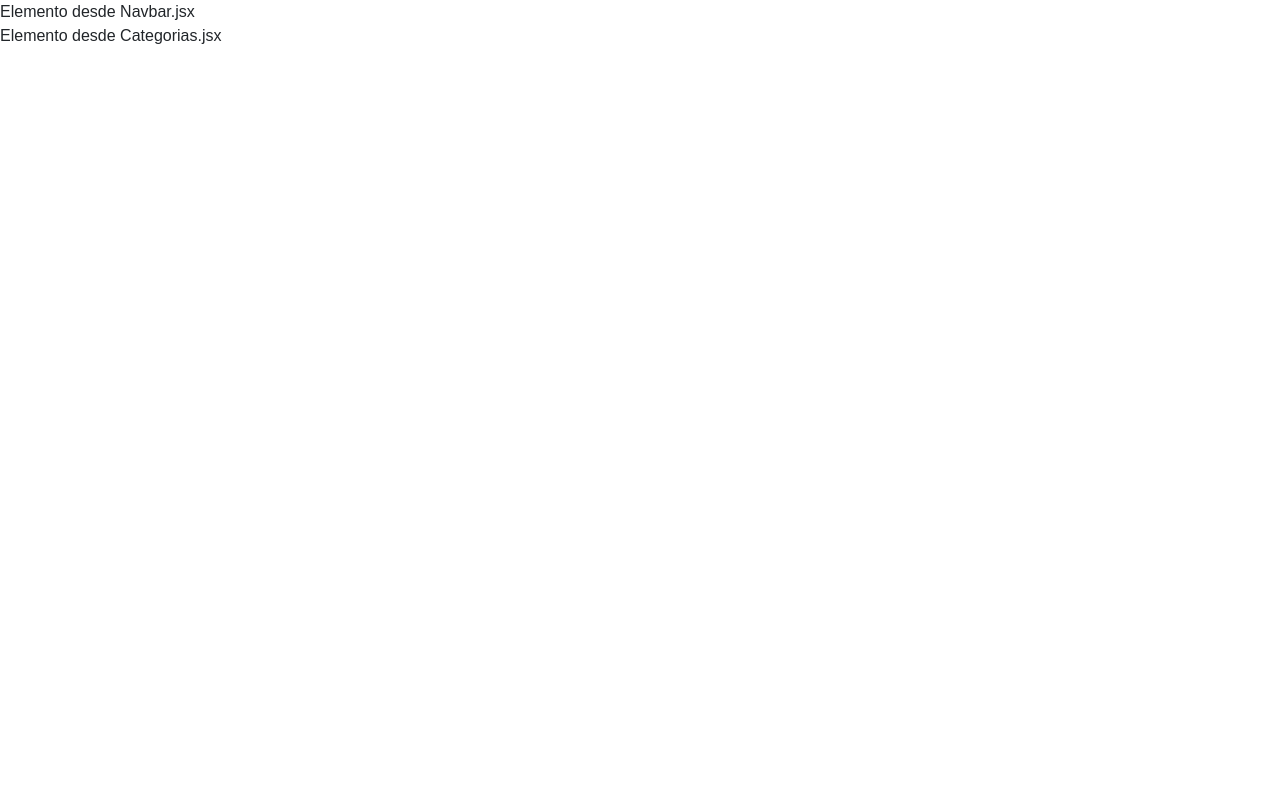
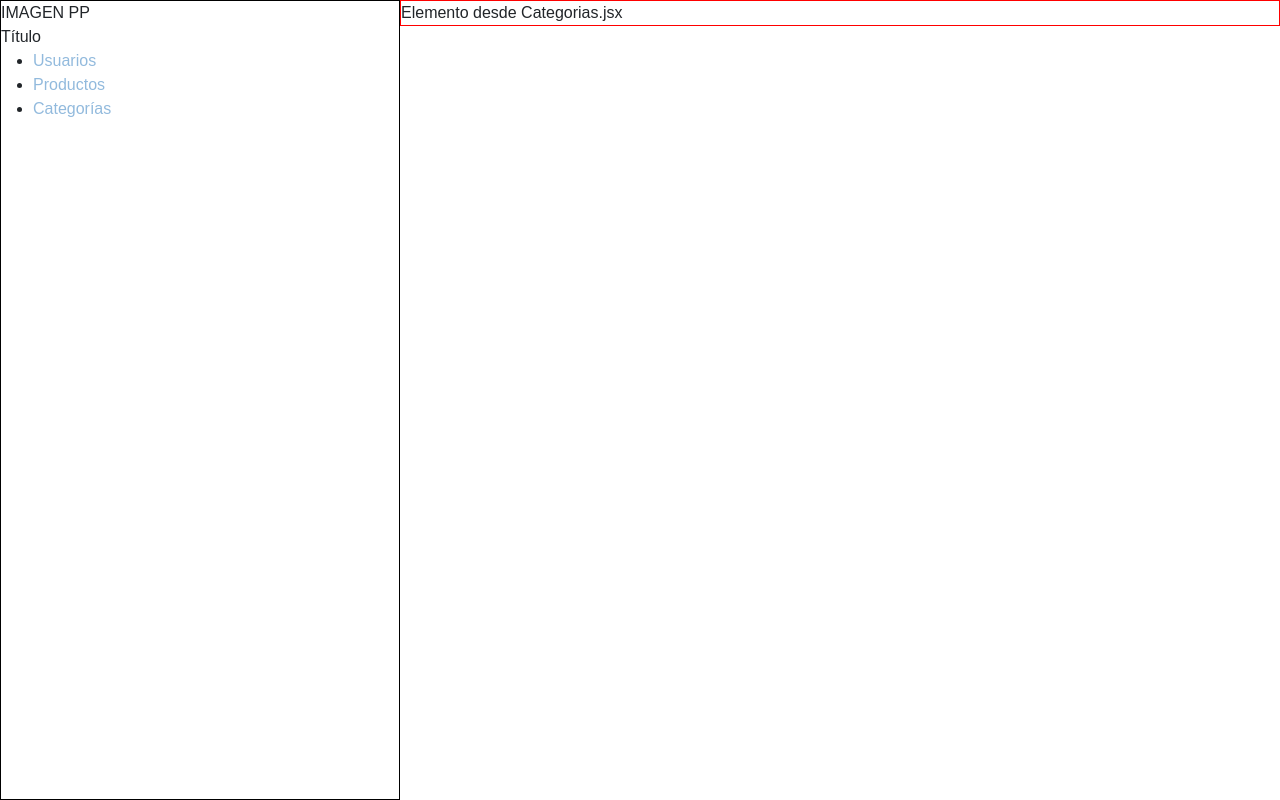
Before and after one commit to AleksBP/apirestful, a React (Create React App) app: page /categorias in a window 1280 px wide. Built offline with nearby package versions, Linux system fonts and the light colour scheme.

Commit message:
[UPDATE] Dashboard. Estructura basica.

```diff
--- /dev/null
+++ b/src/assets/css/General.css
@@ -0,0 +1,5 @@
+.page{
+    margin-left: 400px;
+    border: 1px solid red;
+
+}
--- /dev/null
+++ b/src/assets/css/Navbar.css
@@ -0,0 +1,6 @@
+#navbar{
+    position: absolute;
+    border: 1px solid black;
+    width: 400px;
+    min-height: 100%;
+}
--- a/src/components/Categorias.jsx
+++ b/src/components/Categorias.jsx
@@ -1,11 +1,15 @@
 import React from 'react'
+import '../assets/css/General.css'
 
 class Categorias extends React.Component{
     render(){
         return(
-            <div>
-                Elemento desde Categorias.jsx
-            </div>
+            <React.Fragment>
+                <div className='page'>
+                    Elemento desde Categorias.jsx
+                </div>
+
+            </React.Fragment>
         );
     }
 }
--- a/src/components/Navbar.jsx
+++ b/src/components/Navbar.jsx
@@ -1,11 +1,28 @@
-import React from 'react'
+import React from 'react';
+import { NavLink } from 'react-router-dom';
+
+import '../assets/css/Navbar.css';
 
 class Navbar extends React.Component{
     render(){
         return(
-            <div>
-                Elemento desde Navbar.jsx
-            </div>
+            <React.Fragment>
+                <div id="navbar">
+                    <span>IMAGEN PP</span><br />
+                    <span>Título</span><br />
+                    <ul>
+                        <li>
+                            <NavLink to='/usuarios'>Usuarios</NavLink>
+                        </li>
+                        <li>
+                            <NavLink to='/productos'>Productos</NavLink>
+                        </li>
+                        <li>
+                            <NavLink to='/categorias'>Categorías</NavLink>
+                        </li>
+                    </ul>
+                </div>
+            </React.Fragment>
         );
     }
 }
--- a/src/components/Productos.jsx
+++ b/src/components/Productos.jsx
@@ -1,11 +1,14 @@
 import React from 'react'
+import '../assets/css/General.css'
 
 class Productos extends React.Component{
     render(){
         return(
-            <div>
-                Elemento desde Productos.jsx
-            </div>
+            <React.Fragment>
+                <div className='page'>
+                    Elemento desde Productos.jsx
+                </div>
+            </React.Fragment>
         );
     }
 }
--- a/src/components/Usuarios.jsx
+++ b/src/components/Usuarios.jsx
@@ -1,11 +1,15 @@
 import React from 'react'
+import '../assets/css/General.css'
 
 class Usuarios extends React.Component{
     render(){
         return(
-            <div>
-                Elemento desde Usuarios.jsx
-            </div>
+            <React.Fragment>
+                <div className="page">
+                    Elemento desde Usuarios.jsx
+
+                </div>
+            </React.Fragment>
         );
     }
 }
```
